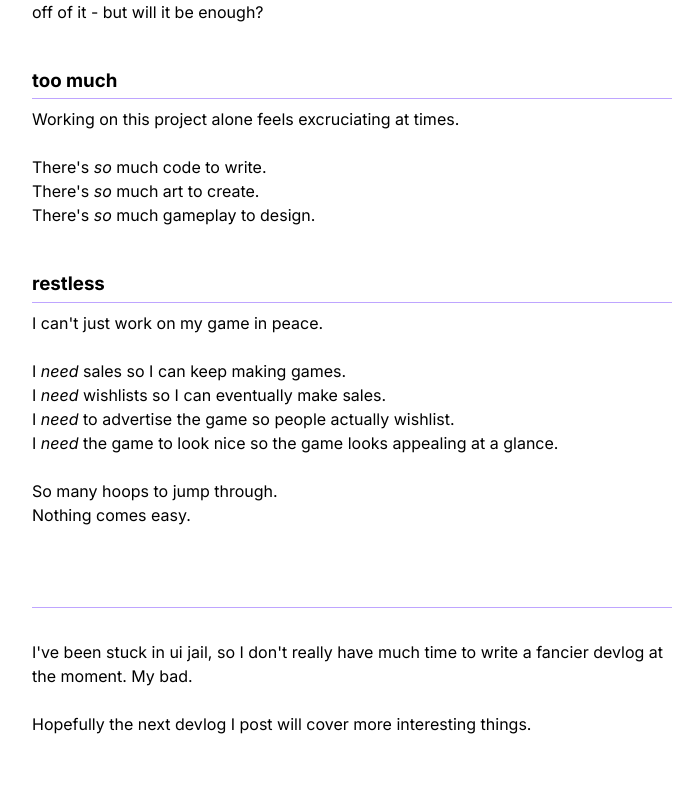
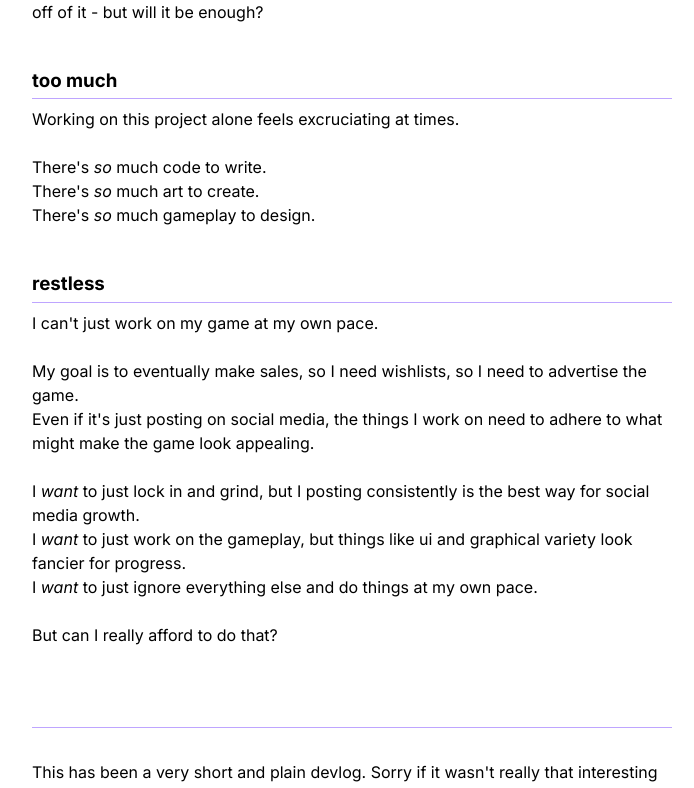
Before and after one commit to Taikwy/devsite, a website: page hordelog3.html in a window 1280 px wide. Shown: the part 484-1272 px from the top of the page, without its empty margins (288-982 px from the left). Drawn offline with Linux system fonts and the light colour scheme.

Commit message:
new hordelog 3

```diff
--- a/hordelog3.html
+++ b/hordelog3.html
@@ -45,6 +45,17 @@
 
         <h3>restless</h3>
         <hr>
+        I can't just work on my game at my own pace. <br><br>
+        My goal is to eventually make sales, so I need wishlists, so I need to advertise the game. <br>
+        Even if it's just posting on social media, the things I work on need to adhere to what might make the game look appealing. <br><br>
+        I <i>want</i> to just lock in and grind, but I posting consistently is the best way for social media growth. <br>
+        I <i>want</i> to just work on the gameplay, but things like ui and graphical variety look fancier for progress. <br>
+        I <i>want</i> to just ignore everything else and do things at my own pace. <br><br>
+        But can I really afford to do that?
+        <br><br><br>
+
+        <!-- <h3>restless</h3>
+        <hr>
         I can't just work on my game in peace. <br><br>
         I <i>need</i> sales so I can keep making games. <br>
         I <i>need</i> wishlists so I can eventually make sales. <br>
@@ -53,12 +64,12 @@
         <br>
         So many hoops to jump through. <br>
         Nothing comes easy.
-        <br><br><br>
+        <br><br><br> -->
 
         <br><hr><br>
-        I've been stuck in ui jail, so I don't really have much time to write a fancier devlog at the moment. My bad.
+        This has been a very short and plain devlog. Sorry if it wasn't really that interesting to read.
         <br><br>
-        Hopefully the next devlog I post will cover more interesting things.
+        Hopefully the next devlog will cover some more substantial insight about my game's progress.
 
         <br><br><br><br>
         <i>thanks for reading :)</i>
```
